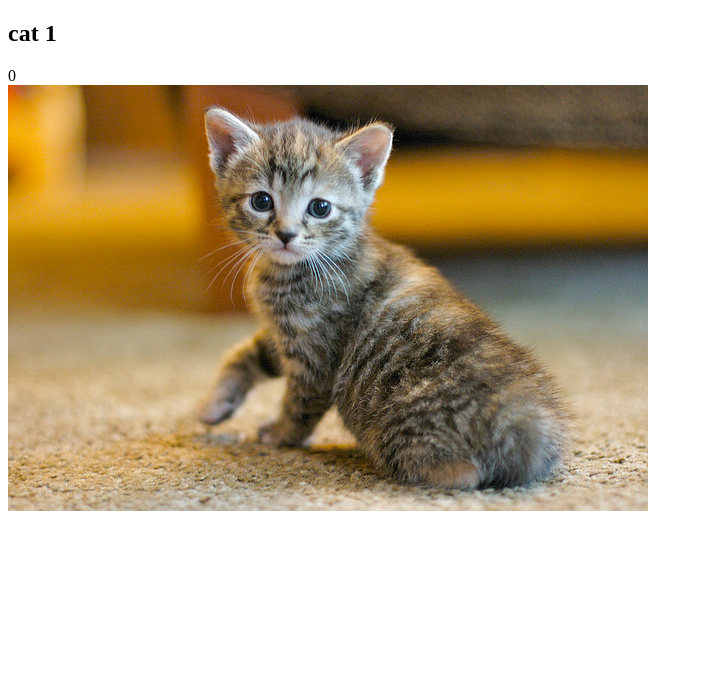
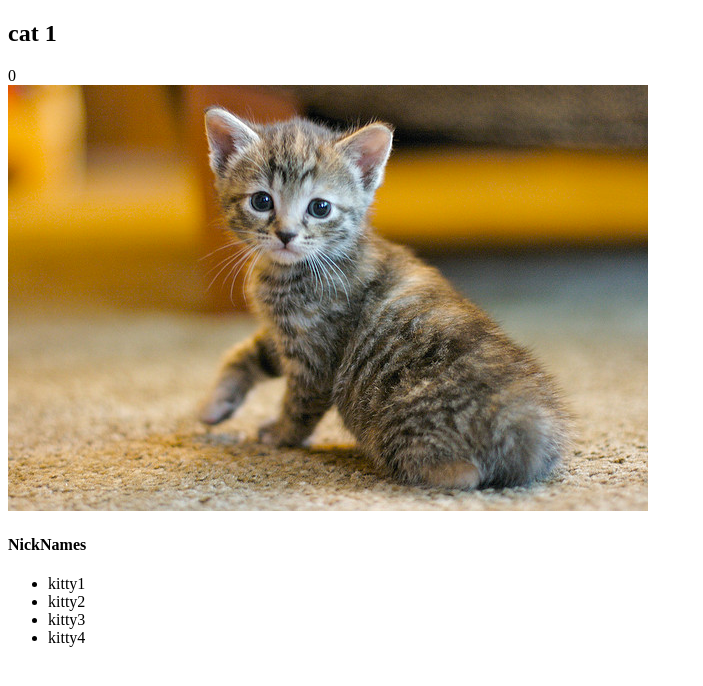
Before and after one commit to ahmadssb/Udacity-JS-Design-Patterns, a plain HTML site: page L2/cat-clicker-premium/index-knockout.html in a window 1280 px wide. Shown: the whole page, without its empty margins (0-703 px from the left). Drawn offline with Linux system fonts and the light colour scheme.

Commit message:
Display Nicknames Using foreach binding and observableArray()

```diff
--- a/L2/cat-clicker-premium/index-knockout.html
+++ b/L2/cat-clicker-premium/index-knockout.html
@@ -9,6 +9,13 @@
 		<h2  data-bind="text: name"></h2>
 		<div data-bind="text: counter"></div>
 		<img data-bind="click: incremenCounter, attr: {src: imgSrc}" src="" alt="cute cat">
+
+		<h4>NickNames</h4>
+		<ul data-bind="foreach: cat">
+			<li>
+				<span data-bind="text: nickname"></span>
+			</li>
+		</ul>
 	</div>
 	<script src="js/libs/knockout-3.3.0.js"></script>
 	<script src="js/app-knocout.js"></script>
--- a/L2/cat-clicker-premium/js/app-knocout.js
+++ b/L2/cat-clicker-premium/js/app-knocout.js
@@ -2,11 +2,20 @@ var ViewModel = function () {
 	this.counter = ko.observable(0);
 	this.name = ko.observable('cat 1');
 	this.imgSrc =  ko.observable('images/cat1.jpg');
-	this.leve = ko.ob
+
 
 	this.incremenCounter = function () {
 		this.counter(this.counter() + 1);
+
 	};
+
+	this.cat = ko.observableArray([
+		{nickname: 'kitty1'},
+		{nickname: 'kitty2'},
+		{nickname: 'kitty3'},
+		{nickname: 'kitty4'}
+	]);
+
 };
 
 
```
